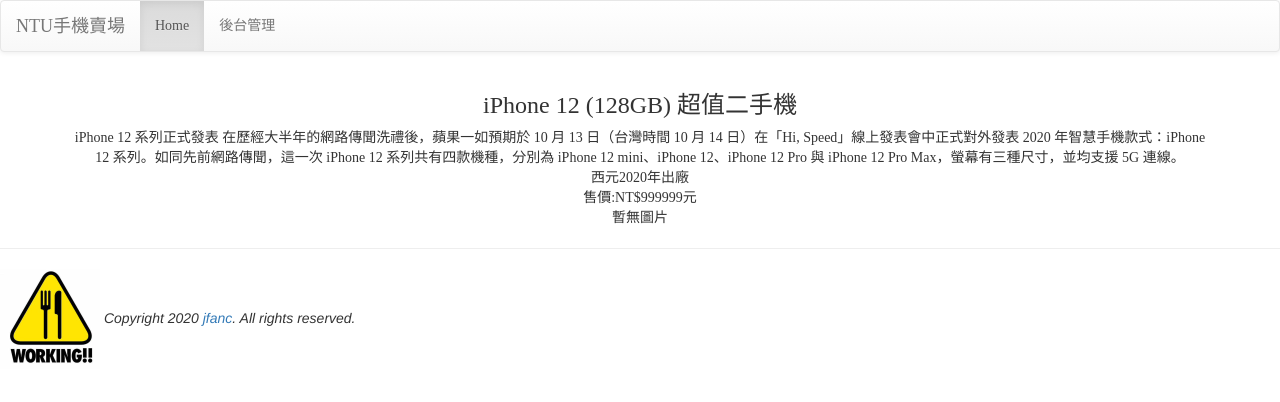
After one commit to jjasoncool/django-playground, a Django app: page /Modal_DB/detail/1 in a window 1280 px wide. The commit adds this page. Shown: the top 402 px of the page. Run offline with Django 3.2, Linux system fonts and the light colour scheme; data comes from the database, SQL or seed files in the repository; some libraries are stand-ins or nearby versions.

Commit message:
course add detail page

```diff
--- a/src/djangoweb/Modal_DB/views.py
+++ b/src/djangoweb/Modal_DB/views.py
@@ -7,3 +7,12 @@ from Modal_DB import models
 def index(request):
     products = models.Product.objects.all()
     return render(request, 'Modal_DB/index.html', locals())
+
+
+def db_detail(request, id):
+    try:
+        product = models.Product.objects.get(id=id)
+        images = models.PPhoto.objects.filter(product=product)
+    except:
+        pass
+    return render(request, 'Modal_DB/detail.html', locals())
--- a/src/djangoweb/djangoweb/urls.py
+++ b/src/djangoweb/djangoweb/urls.py
@@ -19,7 +19,7 @@ from mainsite.views import homepage
 from MTV01.views import about, listing, disp_detail
 from URLS.views import homepage as url_home, about as url_about, reverse_url
 from MyTemplates.views import index as tp_index, tv, engtv, carlist, carprice
-from Modal_DB.views import index as db_index
+from Modal_DB.views import index as db_index, db_detail
 
 urlpatterns = [
     path('admin/', admin.site.urls),
@@ -49,4 +49,5 @@ urlpatterns = [
     path('MyTemplates/carprice/<int:makerid>/', carprice, name='carprice_url'),
     # Modal_DB
     path('Modal_DB/', db_index),
+    path('Modal_DB/detail/<int:id>', db_detail, name = 'db_detail_url'),
 ]
--- a/src/djangoweb/templates/Modal_DB/base.html
+++ b/src/djangoweb/templates/Modal_DB/base.html
@@ -1,8 +1,34 @@
+<!-- base.html (Model_DB project) -->
+<!DOCTYPE html>
 <html>
 
 <head>
     <meta charset='utf-8'>
     <title>{% block title %}{% endblock %}</title>
+    <!-- Latest compiled and minified CSS -->
+    <link rel="stylesheet" href="https://maxcdn.bootstrapcdn.com/bootstrap/3.3.6/css/bootstrap.min.css"
+        integrity="sha384-1q8mTJOASx8j1Au+a5WDVnPi2lkFfwwEAa8hDDdjZlpLegxhjVME1fgjWPGmkzs7" crossorigin="anonymous">
+
+    <!-- Optional theme -->
+    <link rel="stylesheet" href="https://maxcdn.bootstrapcdn.com/bootstrap/3.3.6/css/bootstrap-
+theme.min.css" integrity="sha384-
+fLW2N01lMqjakBkx3l/M9EahuwpSfeNvV63J5ezn3uZzapT0u7EYsXMjQV+0En5r" crossorigin="anonymous">
+
+    <!-- Latest compiled and minified JavaScript -->
+    <script src="https://maxcdn.bootstrapcdn.com/bootstrap/3.3.6/js/bootstrap.min.js" integrity="sha384-
+0mSbJDEHialfmuBBQP6A4Qrprq5OVfW37PRR3j5ELqxss1yVqOtnepnHVP9aJ7xS" crossorigin="anonymous"></script>
+
+    <style>
+        h1,
+        h2,
+        h3,
+        h4,
+        h5,
+        p,
+        div {
+            font-family: 微軟正黑體;
+        }
+    </style>
 </head>
 
 <body>
@@ -11,4 +37,7 @@
     {% include "./footer.html" %}
 </body>
 
+<script src="https://code.jquery.com/jquery-3.1.0.min.js" integrity="sha256-
+cCueBR6CsyA4/9szpPfrX3s49M9vUU5BgtiJj06wt/s=" crossorigin="anonymous"></script>
+
 </html>
--- /dev/null
+++ b/src/djangoweb/templates/Modal_DB/detail.html
@@ -0,0 +1,52 @@
+<!-- detail.html (Model_DB project) -->
+{% extends "./base.html" %}
+{% block title %}{{product.nickname | default:"找不到指定的手機"}}{% endblock %}
+{% block content %}
+<div class='container' align=center>
+    {% if product %}
+    <table>
+        <tr>
+            <td align=center>
+                <h3>{{ product.nickname }}</h3>
+            </td>
+        </tr>
+        <tr>
+            <td align=center>{{ product.description }}</td>
+        </tr>
+        <tr>
+            <td align=center>西元{{ product.year }}年出廠
+            </td>
+        </tr>
+        <tr>
+            <td align=center>售價:NT${{ product.price }}元
+            </td>
+        </tr>
+        {% for image in images %}
+
+        {% if forloop.first %}
+
+        <tr>
+            <td align=center>
+
+                {% endif %}
+
+                <img src='{{ image.url }}' width=350><br>
+
+                {% if forloop.last %}
+
+            </td>
+        </tr>
+
+        {% endif %}
+        {% empty %}
+
+        <tr>
+            <td align=center>暫無圖片</td>
+        </tr>
+        {% endfor %}
+    </table>
+    {% else %}
+    <h2>找不到指定的手機</h2>
+    {% endif %}
+</div>
+{% endblock %}
--- a/src/djangoweb/templates/Modal_DB/footer.html
+++ b/src/djangoweb/templates/Modal_DB/footer.html
@@ -1,5 +1,5 @@
 <!-- footer.html (Model_DB project) -->
 <hr>
 {% load static %}
-<img src="{% static " images/logo.png" %}" width=100>
+<img src="{% static 'Modal_DB/images/logo.jpg' %}" width=100>
 <em>Copyright 2020 <a href='http://homepage.ntu.edu.tw/~jfanc/'>jfanc</a>. All rights reserved.</em>
--- a/src/djangoweb/templates/Modal_DB/index.html
+++ b/src/djangoweb/templates/Modal_DB/index.html
@@ -15,7 +15,7 @@
         </tr>
     {% endif %}
         <tr bgcolor='{% cycle "#ffccff" "ccffcc" %}'>
-            <td>{{ p.nickname }}</td>
+            <td><a href="{% url 'db_detail_url' p.id %}">{{ p.nickname }}</a></td>
             <td>{{ p.pmodel.maker.name }}/{{ p.pmodel }}</td>
             <td>{{ p.year }}</td>
             <td align=right>{{ p.price }}</td>
```
Also changed, not shown: src/djangoweb/Modal_DB/migrations/0002_auto_20210124_1434.py (added), src/djangoweb/static/Modal_DB/images/logo.jpg (added).
